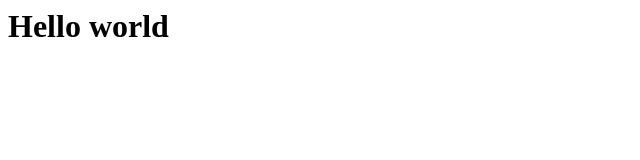
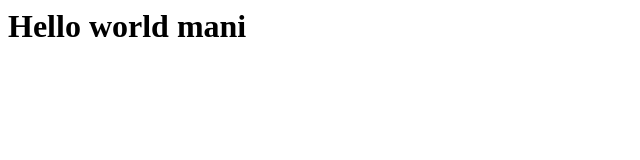
Before and after one commit to cmmani/hellowordphp, a plain HTML site: page index.html in a window 1280 px wide. Shown: the whole page, without its empty margins (0-640 px from the left). Drawn offline with Linux system fonts and the light colour scheme.

Commit message:
Update index.html

```diff
--- a/index.html
+++ b/index.html
@@ -1 +1 @@
-<h1> Hello world  </h1>
+<h1> Hello world mani </h1>
```
